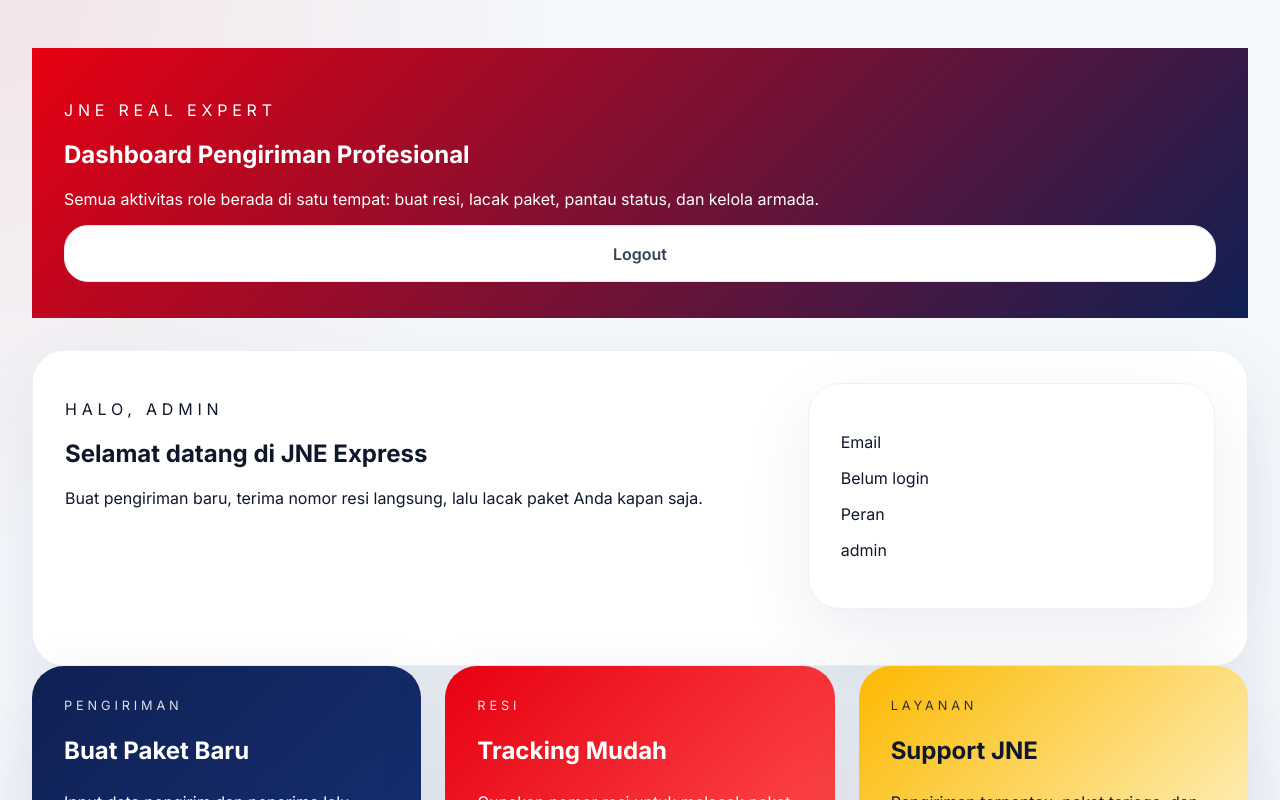
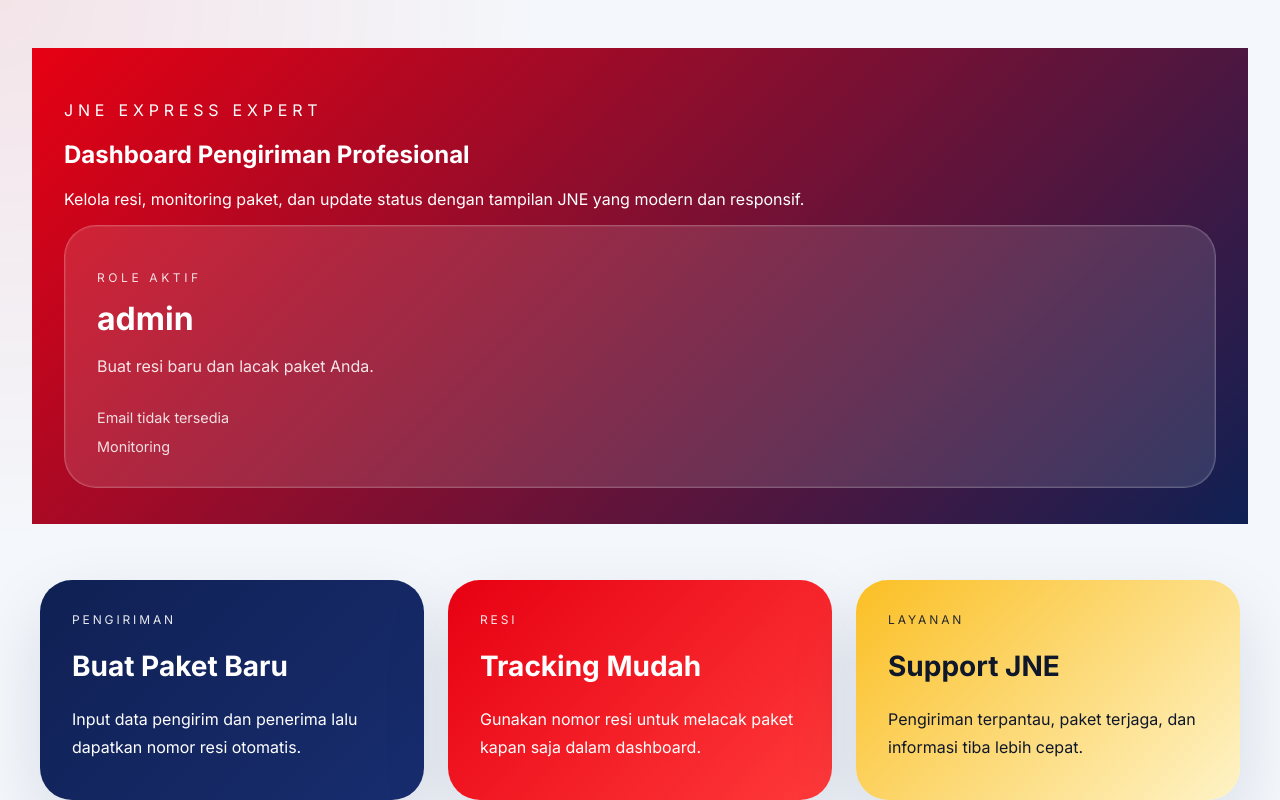
Before and after one commit to QikakimJ/frontend, a Next.js app: page /dashboard in a window 1280 px wide. Shown: the top 800 px of the page. Built offline with nearby package versions, Linux system fonts and the light colour scheme; sample sign-in values are in the browser's storage.

Commit message:
git commit -m "Perbaiki dashboard JNE dan styling globals"

```diff
--- a/app/dashboard/page.tsx
+++ b/app/dashboard/page.tsx
@@ -145,64 +145,45 @@
   return (
     <div className="main-shell page-shell">
       <section className="dashboard-banner">
-        <div className="max-w-6xl mx-auto flex flex-col gap-6 md:flex-row md:items-center md:justify-between">
+        <div className="max-w-6xl mx-auto grid gap-8 lg:grid-cols-[1.4fr_0.8fr] lg:items-center">
           <div>
-            <p className="text-sm uppercase tracking-[0.3em] text-white/80">JNE Real Expert</p>
+            <p className="text-sm uppercase tracking-[0.3em] text-white/80">JNE Express Expert</p>
             <h1 className="mt-3 text-4xl font-extrabold tracking-tight">Dashboard Pengiriman Profesional</h1>
-            <p className="mt-2 text-sm text-white/90 sm:text-base">
-              Semua aktivitas role berada di satu tempat: buat resi, lacak paket, pantau status, dan kelola armada.
+            <p className="mt-4 max-w-2xl text-sm leading-7 text-white/80 sm:text-base">
+              Kelola resi, monitoring paket, dan update status dengan tampilan JNE yang modern dan responsif.
             </p>
           </div>
-          <button type="button" onClick={logout} className="btn-secondary text-white border-white/25 bg-white/10 hover:bg-white/20">
-            Logout
-          </button>
+          <div className="hero-summary-card">
+            <p className="hero-summary-card__label">Role Aktif</p>
+            <h2 className="hero-summary-card__role">{role || "Guest"}</h2>
+            <p className="hero-summary-card__text">
+              {role === "Admin"
+                ? "Kelola notifikasi dan kontrol pengiriman."
+                : role === "Courier"
+                ? "Terima resi, cek status, dan update paket."
+                : "Buat resi baru dan lacak paket Anda."}
+            </p>
+            <div className="hero-summary-card__meta">
+              <span>{email || "Email tidak tersedia"}</span>
+              <span>{role === "User" ? "Pembuatan resi" : role === "Courier" ? "Update paket" : "Monitoring"}</span>
             </div>
-      </section>
-
-      <div className="max-w-6xl mx-auto grid gap-6">
-        <section className="dashboard-panel p-8">
-          <div className="dashboard-overview">
-            <div>
-              <p className="text-sm font-semibold uppercase tracking-[0.3em] text-jne-red">Halo, {role || "Pengguna"}</p>
-              <h2 className="mt-3 text-3xl font-bold text-slate-900">
-                {role === "Admin"
-                  ? "Portal Admin JNE"
-                  : role === "Courier"
-                  ? "Portal Kurir JNE"
-                  : "Selamat datang di JNE Express"}
-              </h2>
-              <p className="mt-4 text-sm leading-7 text-slate-600">
-                {role === "Admin"
-                  ? "Pantau paket baru, verifikasi resi user, dan lacak setiap pengiriman dari pusat kontrol."
-                  : role === "Courier"
-                  ? "Terima notifikasi pickup, update status rute, dan selesaikan pengiriman dengan cepat."
-                  : "Buat pengiriman baru, terima nomor resi langsung, lalu lacak paket Anda kapan saja."}
-              </p>
-            </div>
-            <div className="info-panel">
-              <p className="text-sm text-slate-500">Email</p>
-              <p className="mt-2 text-lg font-semibold text-slate-900">{email || "Belum login"}</p>
-              <p className="mt-4 text-sm text-slate-500">Peran</p>
-              <p className="mt-2 text-lg font-semibold text-jne-red">{role || "Tamu"}</p>
           </div>
         </div>
       </section>
 
-        <section className="activity-summary-grid">
-          <div className="activity-card activity-card--blue">
-            <div className="activity-card__label">PENGIRIMAN</div>
+      <section className="feature-grid">
+        <div className="feature-card feature-card--blue">
+          <div className="feature-card__label">PENGIRIMAN</div>
           <h3>Buat Paket Baru</h3>
           <p>Input data pengirim dan penerima lalu dapatkan nomor resi otomatis.</p>
         </div>
-
-          <div className="activity-card activity-card--red">
-            <div className="activity-card__label">RESI</div>
+        <div className="feature-card feature-card--red">
+          <div className="feature-card__label">RESI</div>
           <h3>Tracking Mudah</h3>
           <p>Gunakan nomor resi untuk melacak paket kapan saja dalam dashboard.</p>
         </div>
-
-          <div className="activity-card activity-card--yellow">
-            <div className="activity-card__label">LAYANAN</div>
+        <div className="feature-card feature-card--yellow">
+          <div className="feature-card__label">LAYANAN</div>
           <h3>Support JNE</h3>
           <p>Pengiriman terpantau, paket terjaga, dan informasi tiba lebih cepat.</p>
         </div>
@@ -263,8 +244,8 @@
                   </button>
                   {createdResi && (
                     <div className="status-banner mt-4">
-                        <p className="font-semibold">Resi dibuat</p>
-                        <p className="mt-1 text-sm">Nomor resi Anda: <span className="font-bold">{createdResi}</span></p>
+                      <p className="font-semibold">Resi berhasil dibuat</p>
+                      <p className="mt-1 text-sm">Nomor resi: <span className="font-bold">{createdResi}</span></p>
                     </div>
                   )}
                 </div>
@@ -272,8 +253,8 @@
             ) : (
               <div className="action-panel action-panel--notify">
                 <div className="action-panel__header">
-                    <p className="text-sm uppercase tracking-[0.3em] text-slate-500">Notifikasi Resi Baru</p>
-                    <h3 className="mt-3 text-2xl font-bold text-slate-900">Paket terbaru dari user</h3>
+                  <p className="text-sm uppercase tracking-[0.3em] text-slate-200">Notifikasi Resi Baru</p>
+                  <h3 className="mt-3 text-2xl font-bold text-white">Paket terbaru dari user</h3>
                 </div>
                 <div className="action-panel__body">
                   <button type="button" onClick={fetchNotifications} className="btn-secondary w-full mb-4">
@@ -303,8 +284,8 @@
           <div className="activity-column">
             <div className="action-panel action-panel--track">
               <div className="action-panel__header">
-                  <p className="text-sm uppercase tracking-[0.3em] text-slate-500">Lacak Paket</p>
-                  <h3 className="mt-3 text-2xl font-bold text-slate-900">Masukkan nomor resi</h3>
+                <p className="text-sm uppercase tracking-[0.3em] text-slate-200">Lacak Paket</p>
+                <h3 className="mt-3 text-2xl font-bold text-white">Masukkan nomor resi</h3>
               </div>
               <div className="action-panel__body">
                 <input
@@ -376,6 +357,5 @@
         </div>
       </section>
     </div>
-    </div>
   );
 }
--- a/app/globals.css
+++ b/app/globals.css
@@ -201,16 +201,223 @@
   }
 }
 
-.stats-grid {
+.feature-grid {
   display: grid;
   gap: 1.5rem;
   grid-template-columns: 1fr;
+  margin: 1.5rem auto 0;
+  max-width: 1200px;
 }
 
 @media (min-width: 768px) {
-  .stats-grid {
-    grid-template-columns: repeat(2, minmax(0, 1fr));
+  .feature-grid {
+    grid-template-columns: repeat(3, minmax(0, 1fr));
   }
+}
+
+.feature-card {
+  border-radius: 2rem;
+  padding: 2rem;
+  min-height: 220px;
+  display: grid;
+  gap: 1rem;
+  box-shadow: 0 28px 70px rgba(15, 32, 83, 0.12);
+}
+
+.feature-card__label {
+  font-size: 0.75rem;
+  text-transform: uppercase;
+  letter-spacing: 0.24em;
+  opacity: 0.9;
+}
+
+.feature-card h3 {
+  margin: 0;
+  font-size: 1.75rem;
+}
+
+.feature-card p {
+  margin: 0;
+  line-height: 1.75;
+}
+
+.feature-card--blue {
+  background: linear-gradient(135deg, #0f2053 0%, #182d6f 100%);
+  color: #ffffff;
+}
+
+.feature-card--red {
+  background: linear-gradient(135deg, #e70012 0%, #ff3a3a 100%);
+  color: #ffffff;
+}
+
+.feature-card--yellow {
+  background: linear-gradient(135deg, #fbbf24 0%, #fef3c7 100%);
+  color: #0f172a;
+}
+
+.hero-summary-card {
+  border-radius: 2rem;
+  background: rgba(255, 255, 255, 0.12);
+  border: 1px solid rgba(255, 255, 255, 0.2);
+  padding: 2rem;
+  box-shadow: inset 0 0 0 1px rgba(255, 255, 255, 0.08);
+}
+
+.hero-summary-card__label {
+  text-transform: uppercase;
+  letter-spacing: 0.3em;
+  font-size: 0.75rem;
+  opacity: 0.85;
+}
+
+.hero-summary-card__role {
+  margin: 1rem 0 0;
+  font-size: 2rem;
+  line-height: 1.1;
+}
+
+.hero-summary-card__text {
+  margin-top: 1rem;
+  line-height: 1.8;
+  color: rgba(255, 255, 255, 0.88);
+}
+
+.hero-summary-card__meta {
+  display: grid;
+  gap: 0.75rem;
+  margin-top: 1.75rem;
+  color: rgba(255, 255, 255, 0.85);
+  font-size: 0.9rem;
+}
+
+.section-heading {
+  display: grid;
+  gap: 1rem;
+  margin-bottom: 1.5rem;
+}
+
+.activity-grid {
+  display: grid;
+  gap: 1.5rem;
+}
+
+@media (min-width: 992px) {
+  .activity-grid {
+    grid-template-columns: 1.2fr 0.8fr;
+  }
+}
+
+.activity-column {
+  display: grid;
+  gap: 1.5rem;
+}
+
+.action-panel {
+  border-radius: 2rem;
+  overflow: hidden;
+  box-shadow: 0 28px 70px rgba(15, 32, 83, 0.08);
+}
+
+.action-panel__header {
+  padding: 2rem;
+  background: #0f2053;
+  color: #ffffff;
+}
+
+.action-panel--user .action-panel__header {
+  background: linear-gradient(135deg, #0f2053 0%, #162f72 100%);
+}
+
+.action-panel--notify .action-panel__header,
+.action-panel--track .action-panel__header {
+  background: #111827;
+}
+
+.action-panel__body {
+  padding: 1.75rem 2rem 2rem;
+  background: #ffffff;
+}
+
+.status-banner {
+  margin-top: 1rem;
+  padding: 1rem 1.25rem;
+  border-radius: 1.5rem;
+  background: #f8fafc;
+  border: 1px solid #e2e8f0;
+}
+
+.status-note {
+  padding: 1rem 1.2rem;
+  border-radius: 1.5rem;
+  border: 1px solid #e2e8f0;
+  color: #334155;
+  background: #f8fafc;
+}
+
+.status-note--warn {
+  border-color: #f0ab00;
+  background: #fef3c7;
+}
+
+.notification-list {
+  display: grid;
+  gap: 1rem;
+}
+
+.notification-card {
+  padding: 1.25rem;
+  border-radius: 1.75rem;
+  border: 1px solid #e2e8f0;
+  background: #ffffff;
+}
+
+.notification-card__top {
+  display: flex;
+  justify-content: space-between;
+  gap: 1rem;
+  align-items: center;
+  margin-bottom: 0.75rem;
+}
+
+.notification-card__resi {
+  font-weight: 700;
+  color: #0f172a;
+}
+
+.status-pill {
+  padding: 0.35rem 0.9rem;
+  border-radius: 999px;
+  background: #f3f4f6;
+  color: #334155;
+  font-size: 0.75rem;
+  font-weight: 700;
+}
+
+.shipment-card {
+  border-radius: 1.75rem;
+  background: #0f2053;
+  color: #ffffff;
+  padding: 1.5rem;
+}
+
+.shipment-card__title {
+  font-size: 1rem;
+  text-transform: uppercase;
+  letter-spacing: 0.18em;
+  opacity: 0.9;
+  margin-bottom: 1rem;
+}
+
+.shipment-card__row {
+  display: flex;
+  justify-content: space-between;
+  gap: 1rem;
+  margin-top: 0.9rem;
+}
+
+.shipment-card__row span {
+  color: rgba(255, 255, 255, 0.7);
 }
 
 .metric-card {
```
Lines whose indentation alone changed are shown as unchanged.
